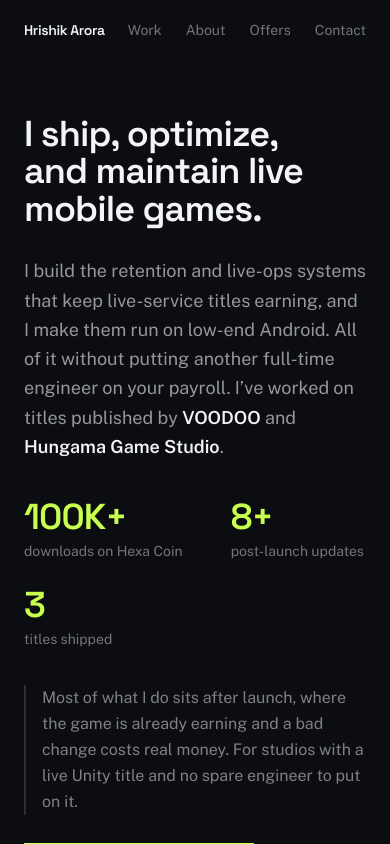
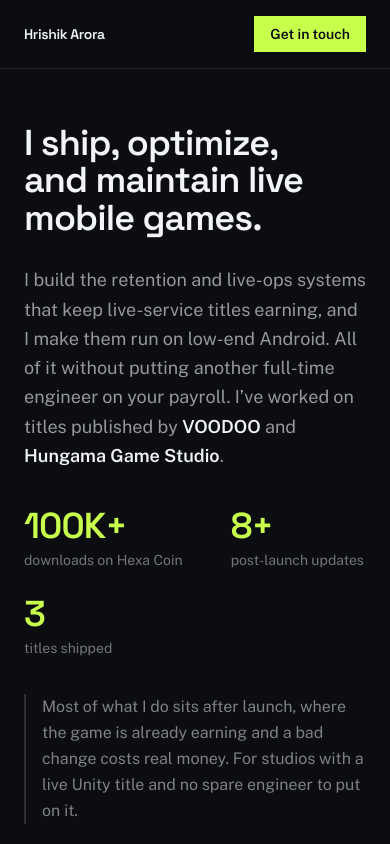
Before and after one commit to hrishikarora/hrishikarora.github.io, a Next.js app: page / in a window 390 px wide. Shown: the top 844 px of the page. Built offline with nearby package versions, Linux system fonts and the light colour scheme.

Commit message:
Make contact reachable from anywhere, promote booking to a button

```diff
--- a/app/globals.css
+++ b/app/globals.css
@@ -26,6 +26,18 @@ body {
   background: var(--bg);
 }
 
+html {
+  /* Keeps anchor targets clear of the sticky header. */
+  scroll-padding-top: 5rem;
+  scroll-behavior: smooth;
+}
+
+@media (prefers-reduced-motion: reduce) {
+  html {
+    scroll-behavior: auto;
+  }
+}
+
 body {
   font-family: var(--font-body), ui-sans-serif, system-ui, sans-serif;
 }
--- a/app/layout.tsx
+++ b/app/layout.tsx
@@ -67,22 +67,29 @@ export default function RootLayout({ children }: { children: React.ReactNode })
             strategy="afterInteractive"
           />
         )}
-        <header className="flex items-center justify-between px-6 py-5 md:px-10">
+        {/* Sticky so the contact CTA stays one click away. The page runs ten
+            sections deep, and the form sits at the bottom of all of them. */}
+        <header className="sticky top-0 z-50 border-b border-ink/10 bg-bg/85 backdrop-blur">
+          <div className="flex items-center justify-between px-6 py-4 md:px-10">
             <span className="font-display text-sm font-semibold tracking-tight">Hrishik Arora</span>
-          <nav className="flex items-center gap-6 text-sm text-ink/45">
-            <a href="#work" className="transition hover:text-ink">
+            <nav className="flex items-center gap-5 text-sm text-ink/45 md:gap-6">
+              <a href="#work" className="hidden transition hover:text-ink sm:inline">
                 Work
               </a>
-            <a href="#about" className="transition hover:text-ink">
+              <a href="#about" className="hidden transition hover:text-ink sm:inline">
                 About
               </a>
-            <a href="#offers" className="transition hover:text-ink">
+              <a href="#offers" className="hidden transition hover:text-ink sm:inline">
                 Offers
               </a>
-            <a href="#contact" className="transition hover:text-ink">
-              Contact
+              <a
+                href="#contact"
+                className="bg-accent px-4 py-2 text-sm font-semibold text-accent-ink transition hover:brightness-95"
+              >
+                Get in touch
               </a>
             </nav>
+          </div>
         </header>
         <main>{children}</main>
         <footer className="border-t border-ink/10 px-6 py-8 md:px-10">
--- a/app/page.tsx
+++ b/app/page.tsx
@@ -397,7 +397,7 @@ export default function HomePage() {
                     {offer.deliverable}
                   </span>
                   <TrackedLink
-                    href={`mailto:hrishik.arora@gmail.com?subject=${encodeURIComponent(offer.title)}`}
+                    href="#contact"
                     event={`offer-quote-${offer.slug}`}
                     className="text-sm font-semibold text-accent-text transition hover:brightness-90"
                   >
@@ -487,23 +487,23 @@ export default function HomePage() {
               tell you straight whether I am the right person for it.
             </p>
 
-            <div className="flex flex-col gap-3 border-t border-ink/10 pt-6">
+            <div className="flex flex-col gap-4 border-t border-ink/10 pt-6">
               <span className="text-sm text-ink/45">Rather not use a form?</span>
-              <div className="flex flex-wrap gap-x-6 gap-y-2">
-                <TrackedLink
-                  href="mailto:hrishik.arora@gmail.com?subject=Unity%20game%20problem"
-                  event="contact-email"
-                  className="text-sm font-semibold text-accent-text transition hover:brightness-90"
-                >
-                  hrishik.arora@gmail.com
-                </TrackedLink>
+              <div className="flex flex-wrap gap-3">
                 <TrackedLink
                   href={CAL_URL}
                   event="contact-book-call"
                   external
-                  className="text-sm text-ink/70 transition hover:text-ink"
+                  className="border border-ink/20 px-5 py-3 text-sm font-semibold text-ink/80 transition hover:border-accent hover:text-ink"
                 >
-                  Book a call instead
+                  Book a 20 minute call
+                </TrackedLink>
+                <TrackedLink
+                  href="mailto:hrishik.arora@gmail.com?subject=Unity%20game%20problem"
+                  event="contact-email"
+                  className="border border-ink/20 px-5 py-3 text-sm font-semibold text-ink/80 transition hover:border-accent hover:text-ink"
+                >
+                  Email me directly
                 </TrackedLink>
               </div>
             </div>
--- a/components/ContactForm.tsx
+++ b/components/ContactForm.tsx
@@ -69,6 +69,18 @@ export function ContactForm() {
       </div>
 
       <div className="flex flex-col gap-2">
+        <label htmlFor="interest" className="text-sm text-ink/45">
+          What you are after
+        </label>
+        <select id="interest" name="interest" defaultValue="not-sure" className={FIELD_CLASS}>
+          <option value="not-sure">Not sure yet, want to talk it through</option>
+          <option value="audit">Mobile performance audit</option>
+          <option value="sprint">Live-ops feature sprint</option>
+          <option value="retainer">Live-ops retainer</option>
+        </select>
+      </div>
+
+      <div className="flex flex-col gap-2">
         <label htmlFor="game" className="text-sm text-ink/45">
           The game, and what it runs on
         </label>
```
Lines whose indentation alone changed are shown as unchanged.
